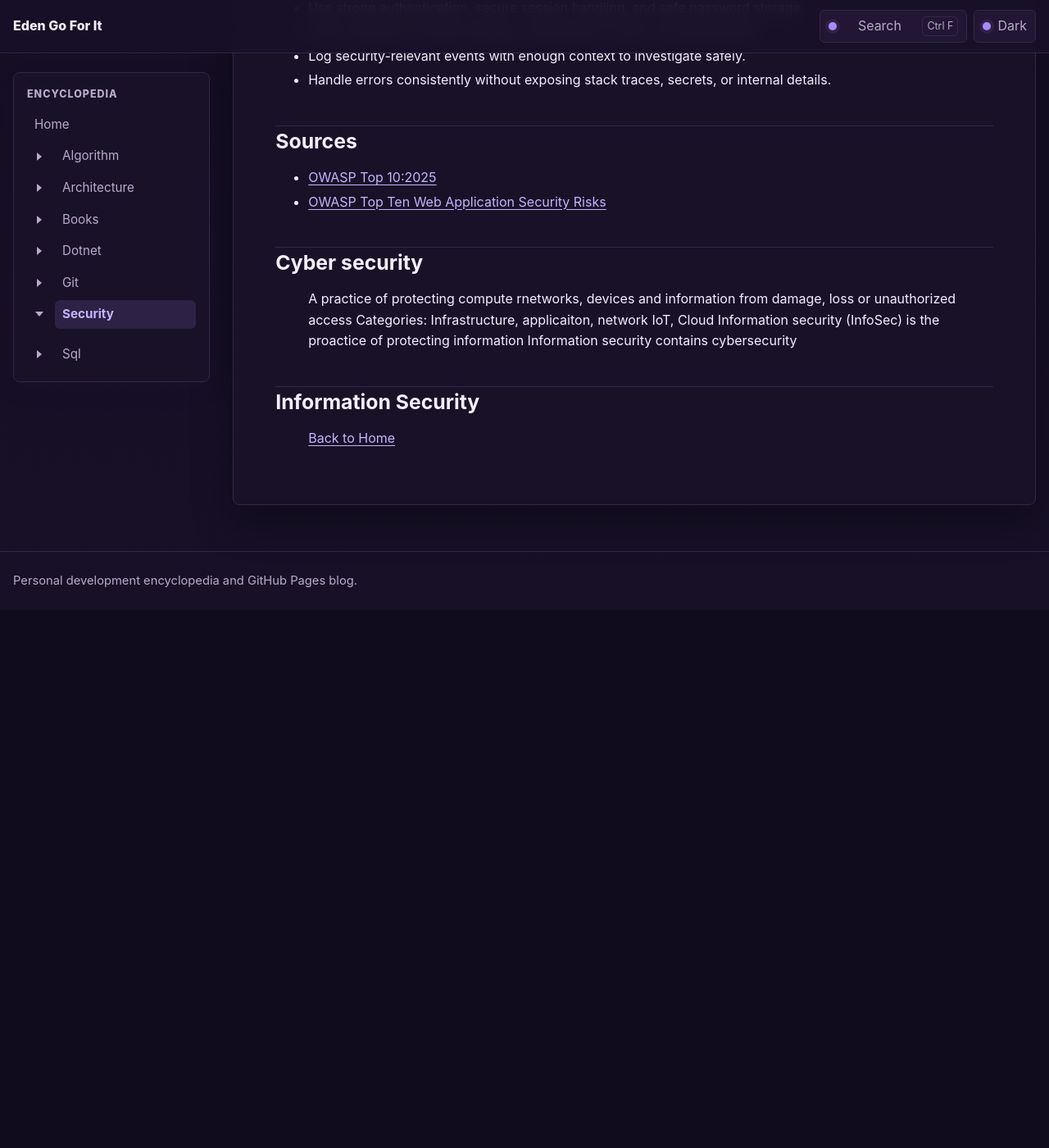
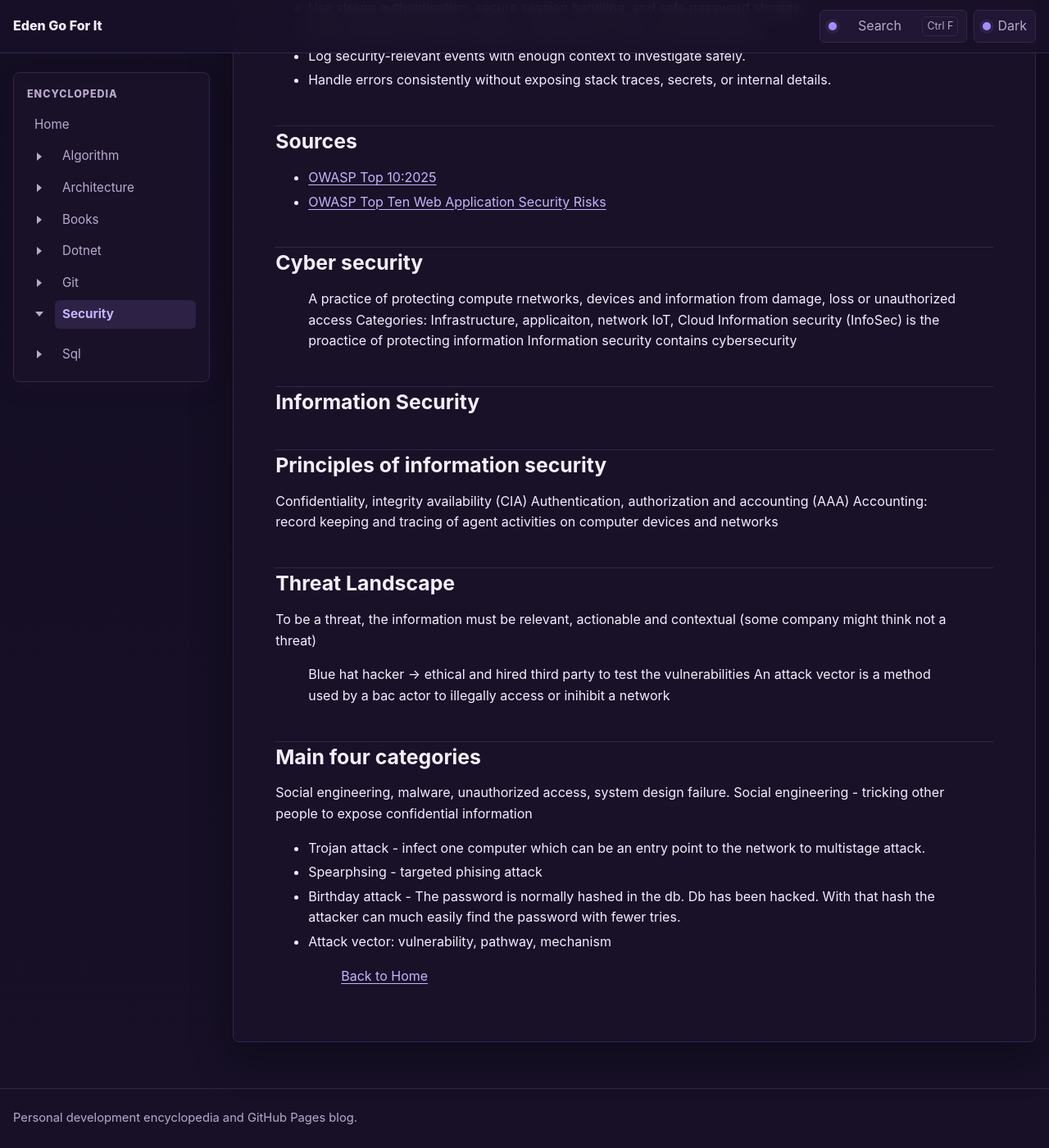
Before and after one commit to EdenGoforIt/edengoforit.github.io, a Jekyll site: the page built from security/index.md, in a window 1280 px wide and 1400 px high, scrolled down 1666 px. Shown: the whole window at 82% size. Built offline with Jekyll 4.4.1, drawn with Linux system fonts in a browser that asks for light colours; before the commit the page ends 2410 px from its top, so only the background shows below that.

Commit message:
security

```diff
--- a/security/index.md
+++ b/security/index.md
@@ -53,4 +53,26 @@ The OWASP Top 10 is an awareness document for the most critical web application
 
 ## Information Security
 
-> [Back to Home](../)
+## Principles of information security
+
+Confidentiality, integrity availability (CIA)
+Authentication, authorization and accounting (AAA)
+Accounting: record keeping and tracing of agent activities on computer devices and networks
+
+## Threat Landscape
+
+To be a threat, the information must be relevant, actionable and contextual (some company might think not a threat)
+
+> Blue hat hacker -> ethical and hired third party to test the vulnerabilities
+> An attack vector is a method used by a bac actor to illegally access or inihibit a network
+
+## Main four categories
+
+Social engineering, malware, unauthorized access, system design failure.
+Social engineering - tricking other people to expose confidential information
+
+- Trojan attack - infect one computer which can be an entry point to the network to multistage attack.
+- Spearphsing - targeted phising attack
+- Birthday attack - The password is normally hashed in the db. Db has been hacked. With that hash the attacker can much easily find the password with fewer tries.
+- Attack vector: vulnerability, pathway, mechanism
+  > [Back to Home](../)
```
